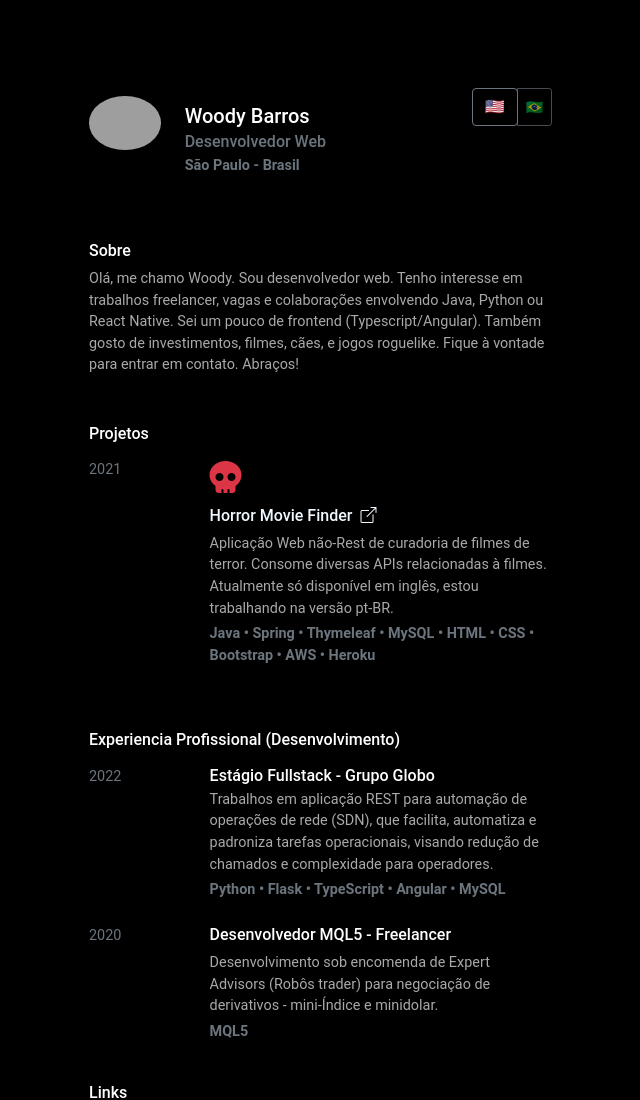
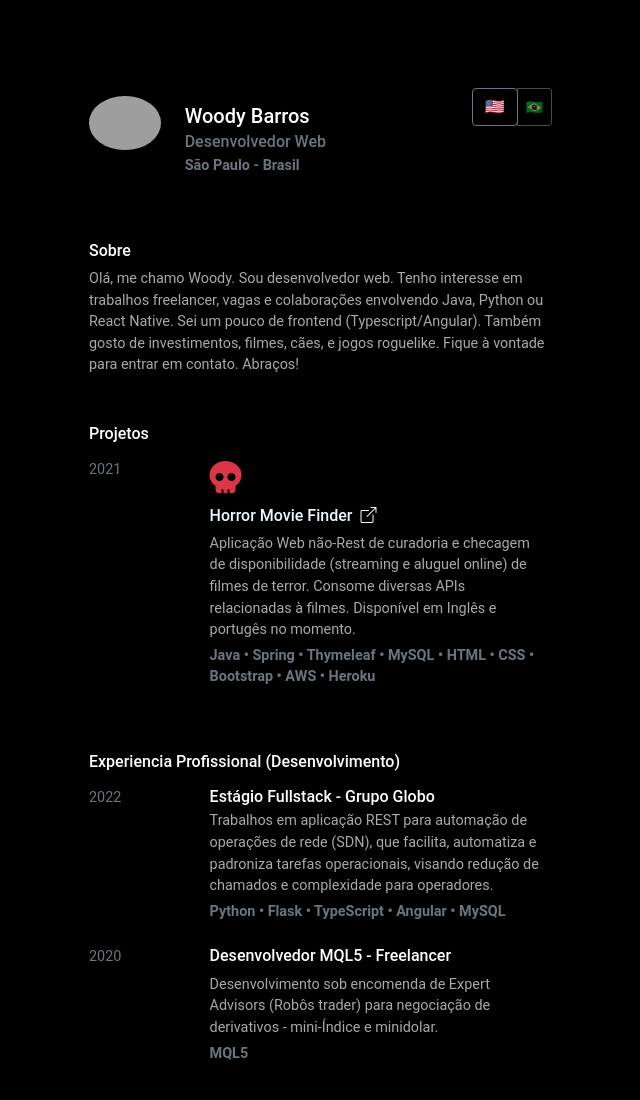
Before and after one commit to w-barros/about, a plain HTML site: page pt-br.html in a window 1280 px wide. Shown: the top 1100 px of the page, without its empty margins (272-912 px from the left). Drawn offline with nearby package versions, Linux system fonts and the light colour scheme; grey boxes are pictures that could not be loaded.

Commit message:
br version on horrormoviefinder update
both languages included.

```diff
--- a/pt-br.html
+++ b/pt-br.html
@@ -61,11 +61,9 @@
                         <a href="https://www.horrormoviefinder.com/">
                             <h6>Horror Movie Finder<i class="bi bi-box-arrow-up-right ms-2"></i></h6>
                         </a>
-                        <p class="mb-1 text-grayish">Aplicação Web não-Rest de curadoria de filmes de terror.
+                        <p class="mb-1 text-grayish">Aplicação Web não-Rest de curadoria e checagem de disponibilidade (streaming e aluguel online) de filmes de terror.
                             Consome
-                            diversas APIs relacionadas à filmes. Atualmente só disponível em inglês, estou trabalhando
-                            na
-                            versão pt-BR.</p>
+                            diversas APIs relacionadas à filmes. Disponível em Inglês e portugês no momento.</p>
                         <p class="text-muted"><strong>Java • Spring • Thymeleaf • MySQL • HTML • CSS • Bootstrap • AWS •
                                 Heroku</strong></p>
                     </div>
```
Also changed, not shown: en-us.html (+2 -2 lines).
